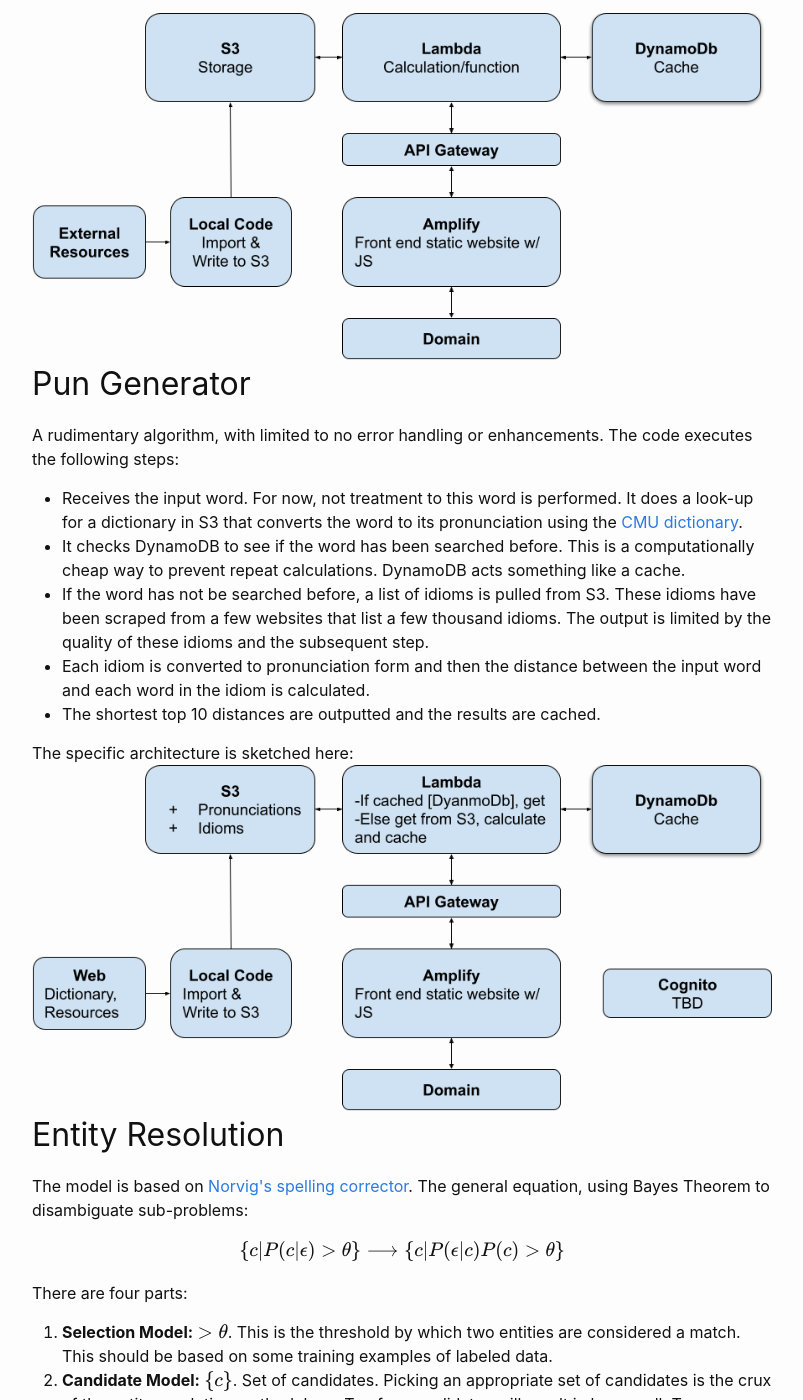
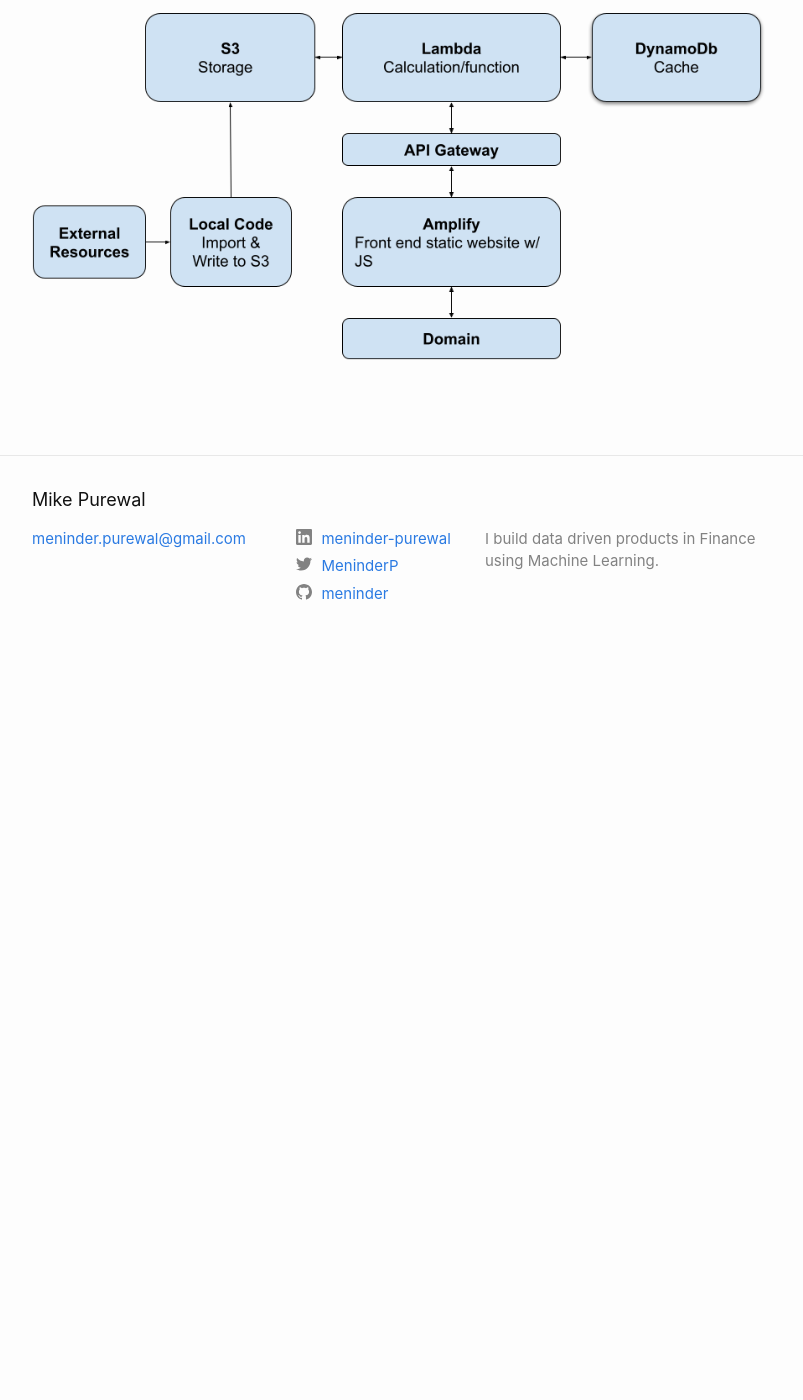
Before and after one commit to meninder/amplify-website, a Jekyll site: the page built from _posts/2022-01-03-serverless-experiments.html, in a window 1280 px wide and 1400 px high, scrolled down 735 px. Shown: the whole window, without its empty margins (238-1041 px from the left). Built offline with Jekyll 4.4.1, drawn with Linux system fonts in a browser that asks for light colours; formulas are drawn with MathJax 3; after the commit the page ends 1365 px from its top, so only the background shows below that; some of the changed text lies outside the part shown.

Commit message:
initial parsing out of serverless application posts

```diff
--- a/_posts/2022-01-03-serverless-experiments.html
+++ b/_posts/2022-01-03-serverless-experiments.html
@@ -33,59 +34,3 @@
     running.  Amplify is the front end for these applications.
 </p>
 <img src="/assets/img/posts/serverless-experiments-1.png" loading="lazy" alt="Figure" , height="auto" , width="800px">
-
-
-<h2 id="pun-generator">Pun Generator</h2>
-<p>A rudimentary algorithm, with limited to no error handling or enhancements.  The code executes the following
-    steps:</p>
-<ul>
-    <li>Receives the input word.  For now, not treatment to this word is performed.  It does a look-up for a
-        dictionary in S3 that converts the word to its pronunciation using the <a
-                href="http://www.speech.cs.cmu.edu/cgi-bin/cmudict">CMU dictionary</a>.</li>
-    <li>It checks DynamoDB to see if the word has been searched before.  This is a computationally cheap way to
-        prevent repeat calculations.  DynamoDB acts something like a cache.</li>
-    <li>If the word has not be searched before, a list of idioms is pulled from S3.  These idioms have been scraped
-    from a few websites that list a few thousand idioms.  The output is limited by the quality of these idioms and
-        the subsequent step.</li>
-    <li>Each idiom is converted to pronunciation form and then the distance between the input word and each word in
-    the idiom is calculated.  </li>
-    <li>The shortest top 10 distances are outputted and the results are cached.</li>
-</ul>
-The specific architecture is sketched here:
-<img src="/assets/img/posts/serverless-experiments-2.png" loading="lazy" alt="Figure" , height="auto" , width="800px">
-
-<h2 id="entity-resolution">Entity Resolution</h2>
-    <p> The model is based on <a href="https://norvig.com/spell-correct.html" class="link-primary">Norvig's
-        spelling corrector</a>.
-        The general equation, using Bayes Theorem to disambiguate sub-problems:
-        $$\{c|P(c|\epsilon)>\theta\}\longrightarrow \{c|P(\epsilon|c)P(c)>\theta\}$$
-    </p>
-    <p> There are four parts:</p>
-    <ol>
-        <li><b>Selection Model:</b> $>\theta$. This is the threshold by which two entities are considered a
-            match. This should be based on
-            some training examples of labeled data.
-        </li>
-        <li><b>Candidate Model:</b> $\{c\}$. Set of candidates. Picking an appropriate set of candidates is the
-            crux
-            of the entity resolution methodology. Too few candidates will result in low recall. Too many will
-            lead
-            to $n^2$ computations making it infeasible. In my current approach, I am only considering two
-            candidates
-            that are inputted by the users.
-        </li>
-        <li><b>Error Model:</b> $P(\epsilon|c)$. There are numerous methods to model this. For example, a
-            machine
-            learning model. In this case, the model is number of correct divided by length of bigger word. An
-            imperfect measure to say the least.
-        </li>
-        <li><b>Entity Model:</b> $P(c)$. Assumed to be 1 for now. When properly implemented, will correct for
-            common/rare
-            instances.
-        </li>
-    </ol>
-    <p>The algorithm does basic treatment to the two input words (lower case, removing punctuation and words like
-        inc, corp, etc.  Then the model described above is applied to calculate the probabilty of the match.  Entity
-        Resolution is a complex, deep topic.  This application barely scratches the surface.  For more detail, I wrote
-        <a href="https://www.meninderpurewal.com/2021/09/12/entity-resolution-primer.html" class="link-primary">this
-            primer</a> for my NYU class.</p>
```
Also changed, not shown: other parts of _posts/2022-01-03-serverless-experiments.html (+5 -4 lines), _posts/2022-01-04-pun-generator.html (added, +30 -0 lines), _posts/2022-01-11-entity-resolution.html (added, +54 -0 lines).
